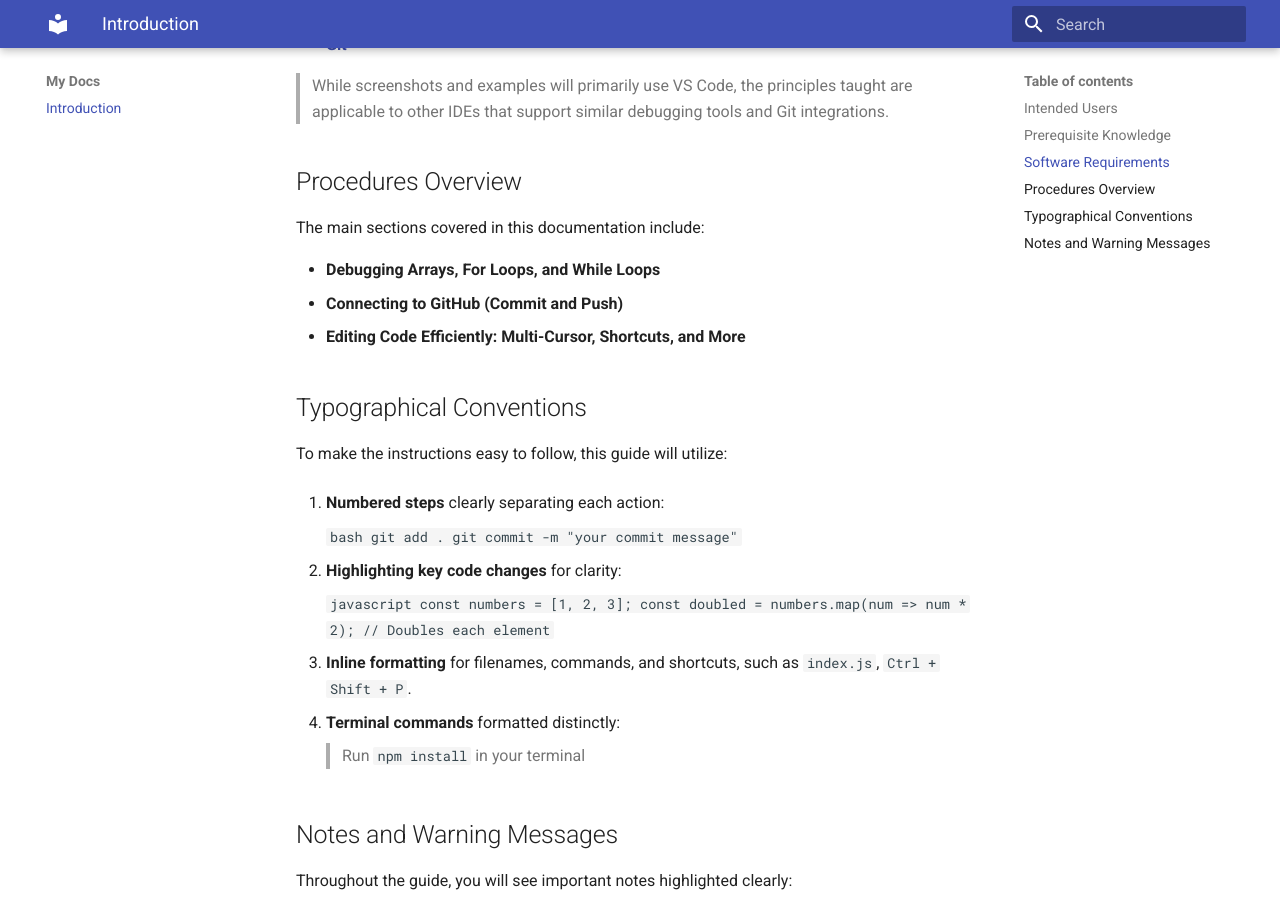
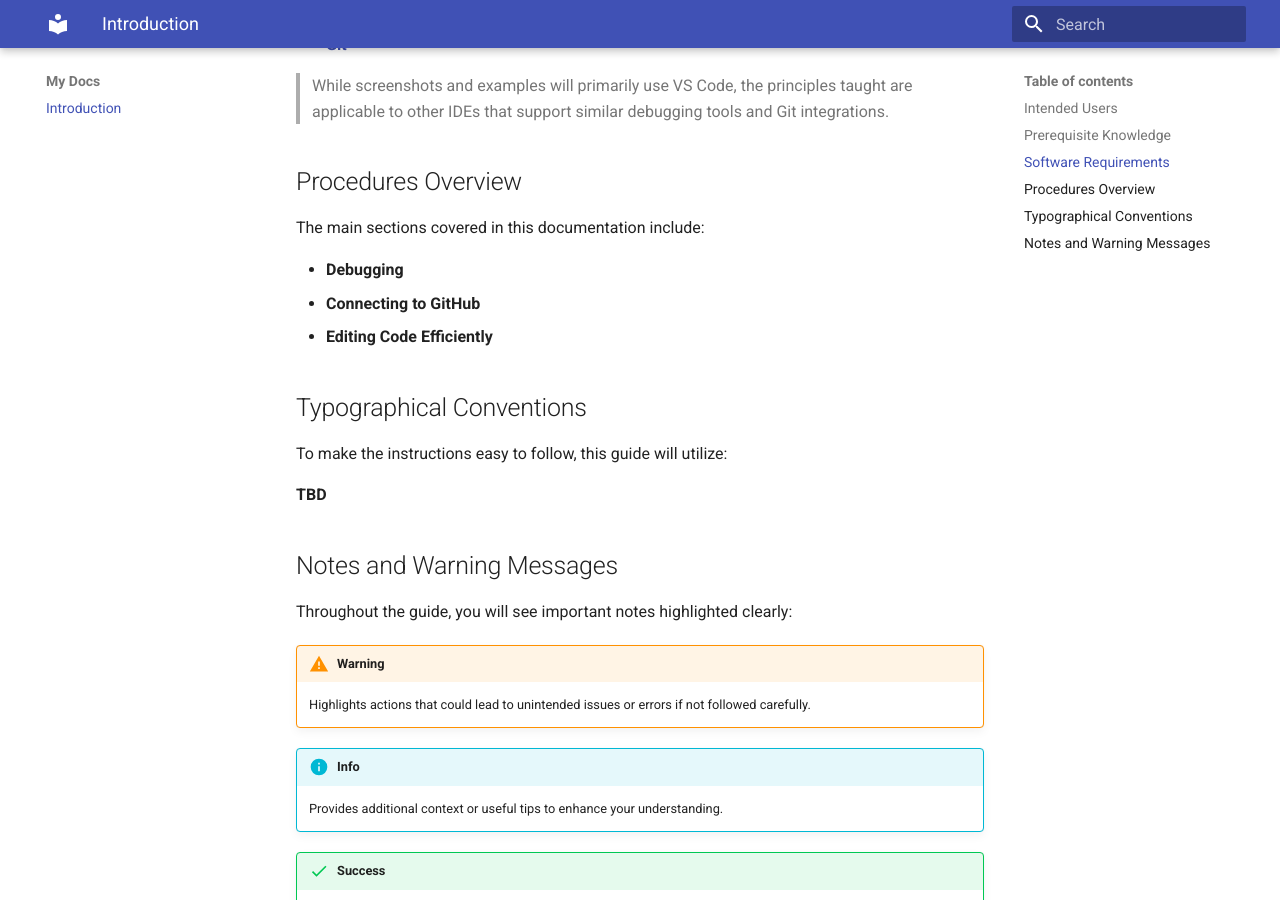
Before and after one commit to shinyoungyou/user-docs, an MkDocs documentation site: the page built from docs/index.md, in a window 1280 px wide and 900 px high, scrolled down 1096 px. Built offline with MkDocs 1.6.1 and Material for MkDocs 9.7.7, drawn with Linux system fonts in a browser that asks for light colours.

Commit message:
Update intro

````diff
--- a/docs/index.md
+++ b/docs/index.md
@@ -34,33 +34,15 @@ Ensure you have the following installed before proceeding:
 
 The main sections covered in this documentation include:
 
-- **Debugging Arrays, For Loops, and While Loops**
-- **Connecting to GitHub (Commit and Push)**
-- **Editing Code Efficiently: Multi-Cursor, Shortcuts, and More**
+- **Debugging**
+- **Connecting to GitHub**
+- **Editing Code Efficiently**
 
 ## Typographical Conventions
 
 To make the instructions easy to follow, this guide will utilize:
 
-1. **Numbered steps** clearly separating each action:
-
-    ```bash
-    git add .
-    git commit -m "your commit message"
-    ```
-
-2. **Highlighting key code changes** for clarity:
-
-    ```javascript
-    const numbers = [1, 2, 3];
-    const doubled = numbers.map(num => num * 2); // Doubles each element
-    ```
-
-3. **Inline formatting** for filenames, commands, and shortcuts, such as `index.js`, `Ctrl + Shift + P`.
-
-4. **Terminal commands** formatted distinctly:
-
-    > Run `npm install` in your terminal
+**TBD**
 
 ## Notes and Warning Messages
 
````
